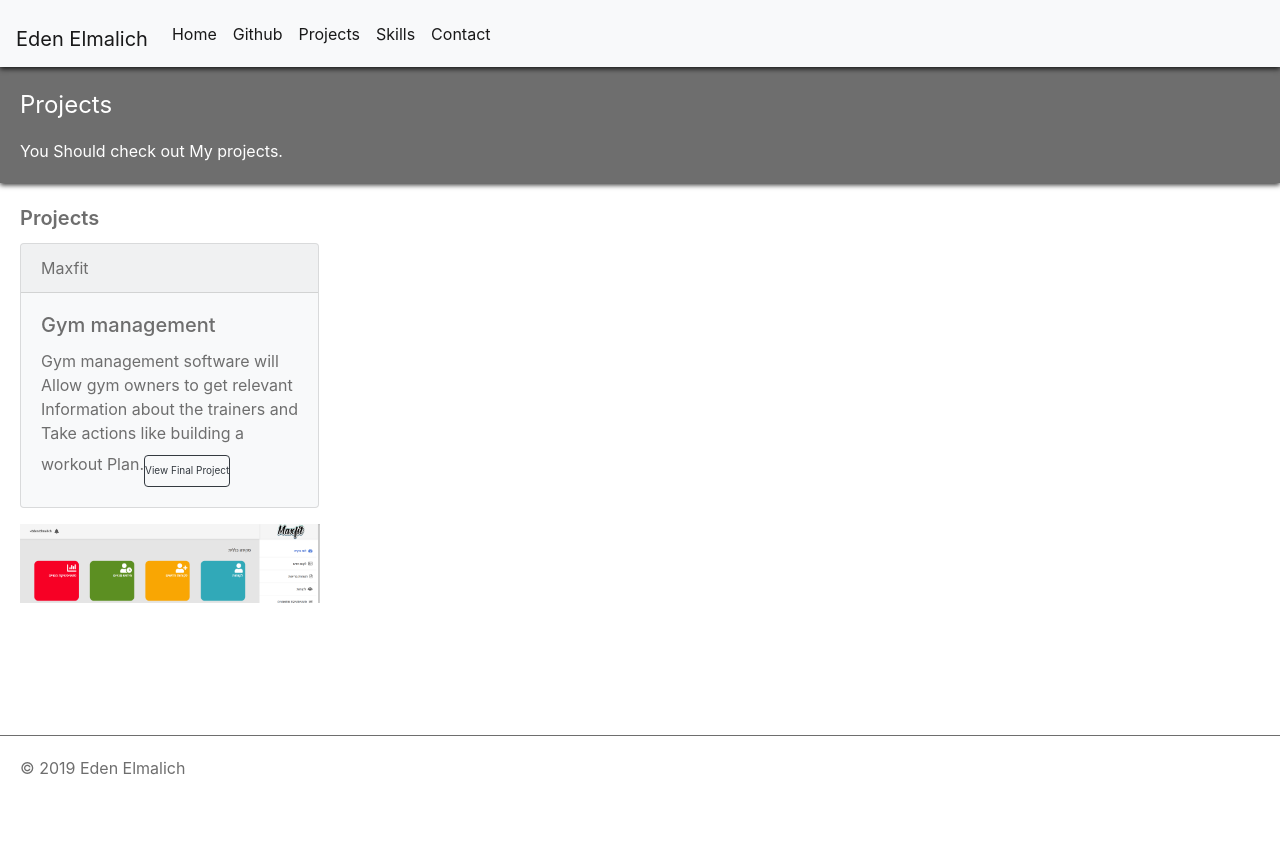
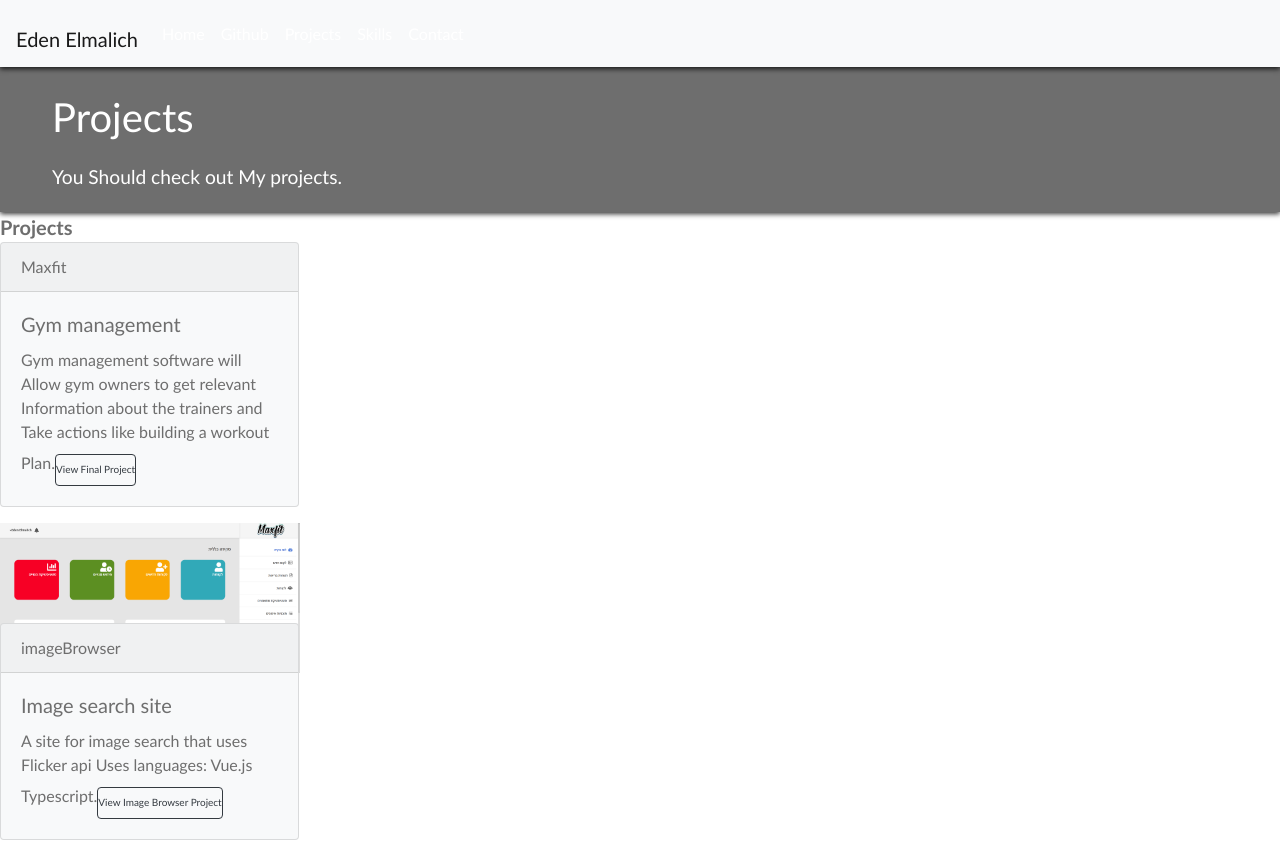
Before and after one commit to edenelmalich/Eden-Portfolio, a React (Create React App) app: page /Projects in a window 1280 px wide. Shown: the top 842 px of the page. Before the commit the page ends 800 px from the top, so only its background shows below. Built offline with nearby package versions, Linux system fonts and the light colour scheme.

Commit message:
initial commit

```diff
--- a/src/App.js
+++ b/src/App.js
@@ -1,7 +1,6 @@
 import React from 'react';
 import Home from './components/Home';
 import './Css/Portfolio.css';
-import './Css/Mobile.css';
 import { BrowserRouter, Switch, Route } from 'react-router-dom';
 import imagePort from './images/imagePort.jpg';
 import Github from './components/Github';
--- a/src/Css/Mobile.css
+++ b/src/Css/Mobile.css
@@ -1,8 +1,8 @@
-.body {
+body {
     margin: 0;
     padding: 0;
     font-family: Calibri, Candara, Segoe, Segoe UI, Optima, Arial, sans-serif;
-    box-sizing: border-box;
+
 }
 
 .Mobile-Container {
@@ -11,8 +11,8 @@
 }
 
 .Mobile-profile-content {
-    overflow: auto;
-    width: 100%;
+    padding-left: 2rem;
+    padding-right: 2rem;
     background: #6e6e6e;
     box-shadow: 0px 2px 5px 0px rgba(0, 0, 0, 0.8);
 }
@@ -22,51 +22,36 @@
 }
 
 .Mobile-Header {
-    font-size: 24px;
+    font-size: 2.5rem;
     color: #fff;
     position: relative;
 }
 
 .Mobile-position {
-    font-size: 18px;
+    font-size: 1.5rem;
     color: #fff;
     position: relative;
 }
 
 .Mobile-job {
-    font-size: 16px;
+    font-size: 1.2rem;
     color: #fff;
     position: relative;
 }
 
 .Mobile-Details-content {
-    height: 150px;
-    width: 100%;
     overflow: auto;
-}
-
-.Mobile-Details-content-Close {
-    position: fixed;
-    height: 420px;
-    width: 100%;
-    overflow: auto;
-}
-
-.Mobile-Text-Content {
-    width: 100%;
-    padding: 1.25rem;
+    padding: 2rem;
+    max-width: 38rem;
 }
 
 .Sub-Header {
-    position: relative;
     color: #6e6e6e;
     font-size: 20px;
     font-weight: 600;
 }
 
 .Mobile-Details {
-    position: relative;
-    padding-top: 10px;
     color: #6e6e6e;
     font-size: 16px;
 }
@@ -95,14 +80,15 @@
     border-bottom: 1px solid #6e6e6e;
 }
 
-.app-footer {
-    position: fixed;
+.Mobile-footer {
+    position: absolute;
+    left: 0;
+    bottom: 0;
+    height: 20px;
+    padding-top: 10px;
+    padding-bottom: 0;
     width: 100%;
-    font-size: 16px;
-    color: #6e6e6e;
-    bottom: 0;
-    padding: 1.25rem;
-    border-top: 1px solid #6e6e6e;
+    color: #aaa;
 }
 
 @media only screen and (max-width:425px) {
--- a/src/Css/Portfolio.css
+++ b/src/Css/Portfolio.css
@@ -1,4 +1,4 @@
-.body {
+body {
     margin: 0;
     padding: 0;
     font-family: Calibri, Candara, Segoe, Segoe UI, Optima, Arial, sans-serif;
@@ -200,7 +200,15 @@ a:not([href]):not([tabindex]) {
 }
 
 
-
+.App-footer {
+    position: fixed;
+    width: 100%;
+    font-size: 22px;
+    color: #fff;
+    bottom: 0;
+    padding: 1.25rem;
+    border-top: 1px solid #6e6e6e;
+}
 
 /* Att For Mobile Screen */
 @media only screen and (width: 320px) {}
--- a/src/components/Contact.js
+++ b/src/components/Contact.js
@@ -88,6 +88,9 @@ const Contact = ({ CheckNav }) => {
             </Typing>
           </div>
         </div>
+        <footer className='App-footer'>
+          <div>&copy; 2019 Eden Elmalich</div>
+        </footer>
       </MediaQuery>
     </Fragment>
   );
--- a/src/components/Github.js
+++ b/src/components/Github.js
@@ -124,6 +124,9 @@ const Github = ({ CheckNav }) => {
             </Typing>
           </div>
         </div>
+        <footer className='App-footer'>
+          <div>&copy; 2019 Eden Elmalich</div>
+        </footer>
       </MediaQuery>
     </Fragment>
   );
--- a/src/components/Home.js
+++ b/src/components/Home.js
@@ -1,49 +1,38 @@
-import React, { Fragment } from 'react';
+import React from 'react';
 import MediaQuery from 'react-responsive';
 import Typing from 'react-typing-animation';
-// Redux
-import { connect } from 'react-redux';
-const Home = ({ CheckNav }) => {
-  const navPosition = CheckNav
-    ? 'Mobile-Details-content-Close'
-    : 'Mobile-Details-content';
+import '../Css/Mobile.css';
+
+const Home = () => {
   return (
-    <Fragment>
+    <div className='Home'>
       <MediaQuery minDeviceWidth={320} maxDeviceWidth={1024}>
-        <div className='Mobile-Container'>
-          <div className='Mobile-profile-content'>
+        <header className='Mobile-profile-content'>
           <div className='Mobile-profile'>
             <div className='Mobile-Header'>Eden Elmalich</div>
             <div className='Mobile-position'>Junior Full Stack</div>
             <div className='Main-Padding'></div>
             <div className='Mobile-job'>
-                Practical software engineer is looking for a junior Full-Stack
-                to gain experience in the field.
+              Practical software engineer is looking for a junior Full-Stack to
+              gain experience in the field.
             </div>
           </div>
-          </div>
-          <div className={navPosition}>
-            <div className='Mobile-Text-Content '>
+        </header>
+        <main className='Mobile-Details-content'>
           <div className='Sub-Header '>About me</div>
           <div className='Mobile-Details'>
-                <Typing>
-                  Practical software engineer with high self-learning abilities
-                  with development experience in React.js, Redux.js Node.js,
-                  Express.js Css3, Html, JavaScript. Proven experience in
-                  routine work under stress conditions while looking at the
-                  small details. Also, creating team work interfaces to achieve
-                  goals and objectives set by management. Decisive, determined
-                  to achieve the goal with great motivation to learn new fields
-                  and succeed by implementing My studies.
-                </Typing>
+            Practical software engineer with high self-learning abilities with
+            development experience in React.js, Redux.js Node.js, Express.js
+            Css3, Html, JavaScript. Proven experience in routine work under
+            stress conditions while looking at the small details. Also, creating
+            team work interfaces to achieve goals and objectives set by
+            management. Decisive, determined to achieve the goal with great
+            motivation to learn new fields and succeed by implementing My
+            studies.
           </div>
-            </div>
-          </div>
-          <footer className='app-footer'>
-            <div>&copy; 2019 Eden Elmalich</div>
-          </footer>
-        </div>
+        </main>
       </MediaQuery>
+
       <MediaQuery minDeviceWidth={1280} maxDeviceWidth={2560}>
         <div className='Page-Container'>
           <div className='Portfolio-Container'>
@@ -73,11 +62,12 @@ const Home = ({ CheckNav }) => {
             </div>
           </div>
         </div>
+        <footer className='App-footer'>
+          <div>&copy; 2019 Eden Elmalich</div>
+        </footer>
       </MediaQuery>
-    </Fragment>
+    </div>
   );
 };
-const mapStateToProps = state => ({
-  CheckNav: state.NavReducer.CheckNav
-});
-export default connect(mapStateToProps)(Home);
+
+export default Home;
--- a/src/components/Projects.js
+++ b/src/components/Projects.js
@@ -207,6 +207,9 @@ const Projects = ({ CheckNav }) => {
             </Typing>
           </div>
         </div>
+        <footer className='App-footer'>
+          <div>&copy; 2019 Eden Elmalich</div>
+        </footer>
       </MediaQuery>
     </Fragment>
   );
--- a/src/components/Skills.js
+++ b/src/components/Skills.js
@@ -152,6 +152,9 @@ const Skills = ({ CheckNav }) => {
             </div>
           </div>
         </div>
+        <footer className='App-footer'>
+          <div>&copy; 2019 Eden Elmalich</div>
+        </footer>
       </MediaQuery>
     </Fragment>
   );
```
Lines whose indentation alone changed are shown as unchanged.
